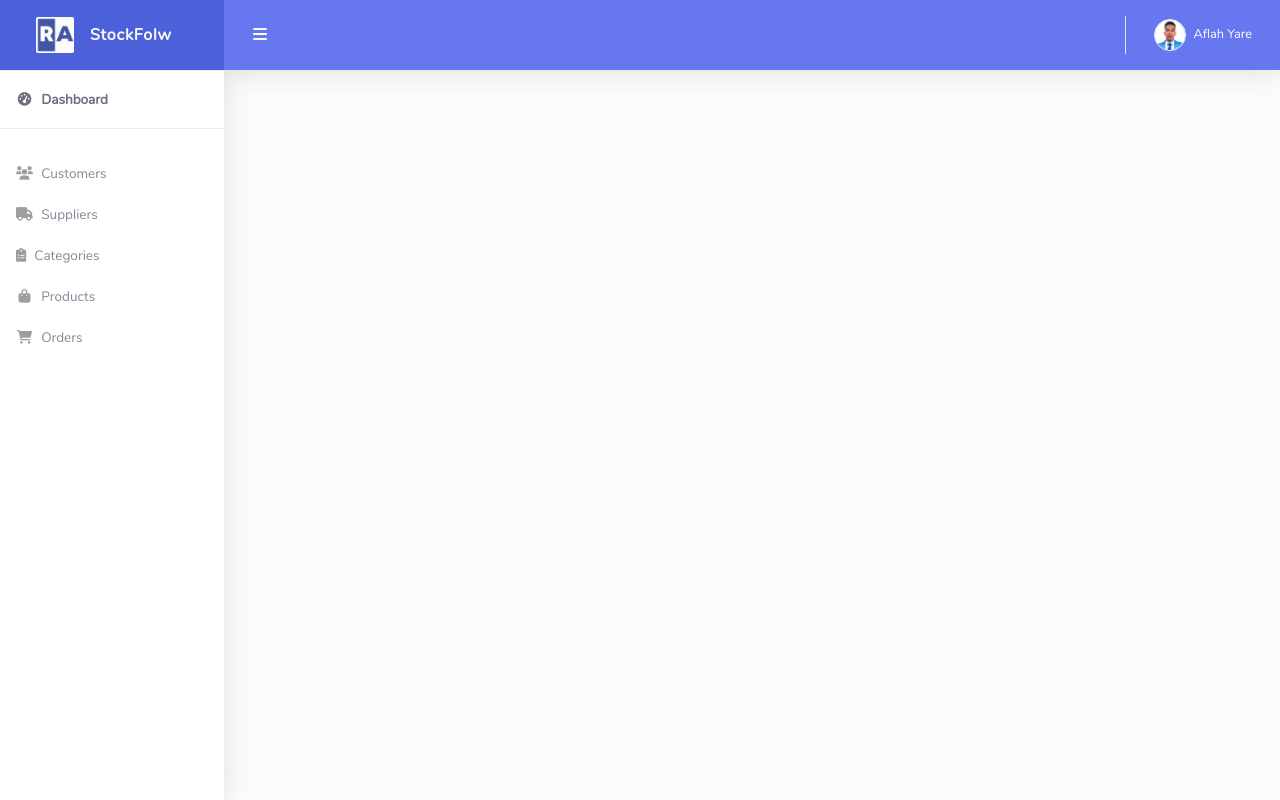
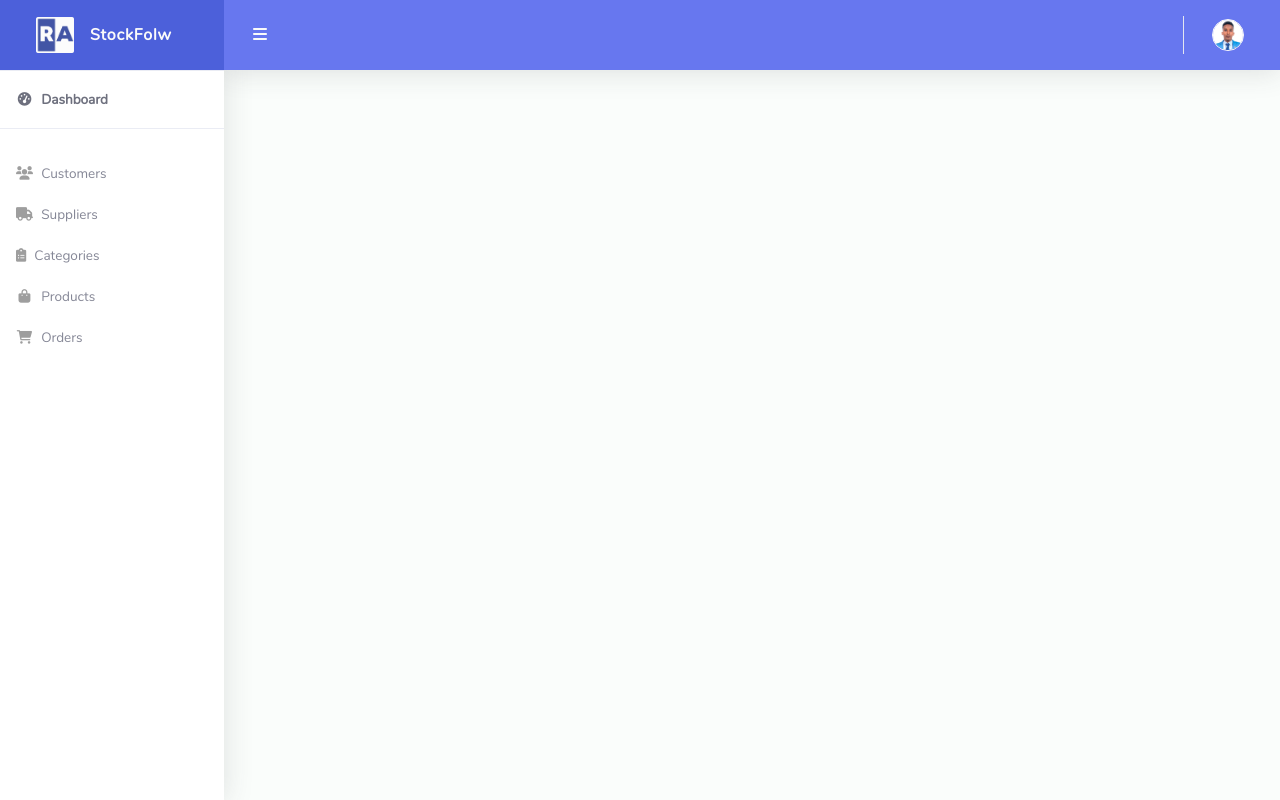
Before and after one commit to AflaxCade/Inventory-Management-System, a Django app: template templates/base.html in a window 1280 px wide. Run offline with Django 3.2, Linux system fonts and the light colour scheme; the template is opened without the code that fills it, so the values that code supplies are empty; some libraries are stand-ins or nearby versions.

Commit message:
getting username from database instead of static

```diff
--- a/templates/partials/topbar.html
+++ b/templates/partials/topbar.html
@@ -9,7 +9,7 @@
             <a class="nav-link dropdown-toggle" href="#" id="userDropdown" role="button" data-toggle="dropdown"
                 aria-haspopup="true" aria-expanded="false">
                 <img class="img-profile rounded-circle" src="{% static 'img/Testro.jpg' %}" style="max-width: 60px">
-                <span class="ml-2 d-none d-lg-inline text-white small">Aflah Yare</span>
+                <span class="ml-2 d-none d-lg-inline text-white small">{{user.username}}</span>
             </a>
             <div class="dropdown-menu dropdown-menu-right shadow animated--grow-in" aria-labelledby="userDropdown">
                 <a class="dropdown-item" href="#">
```
